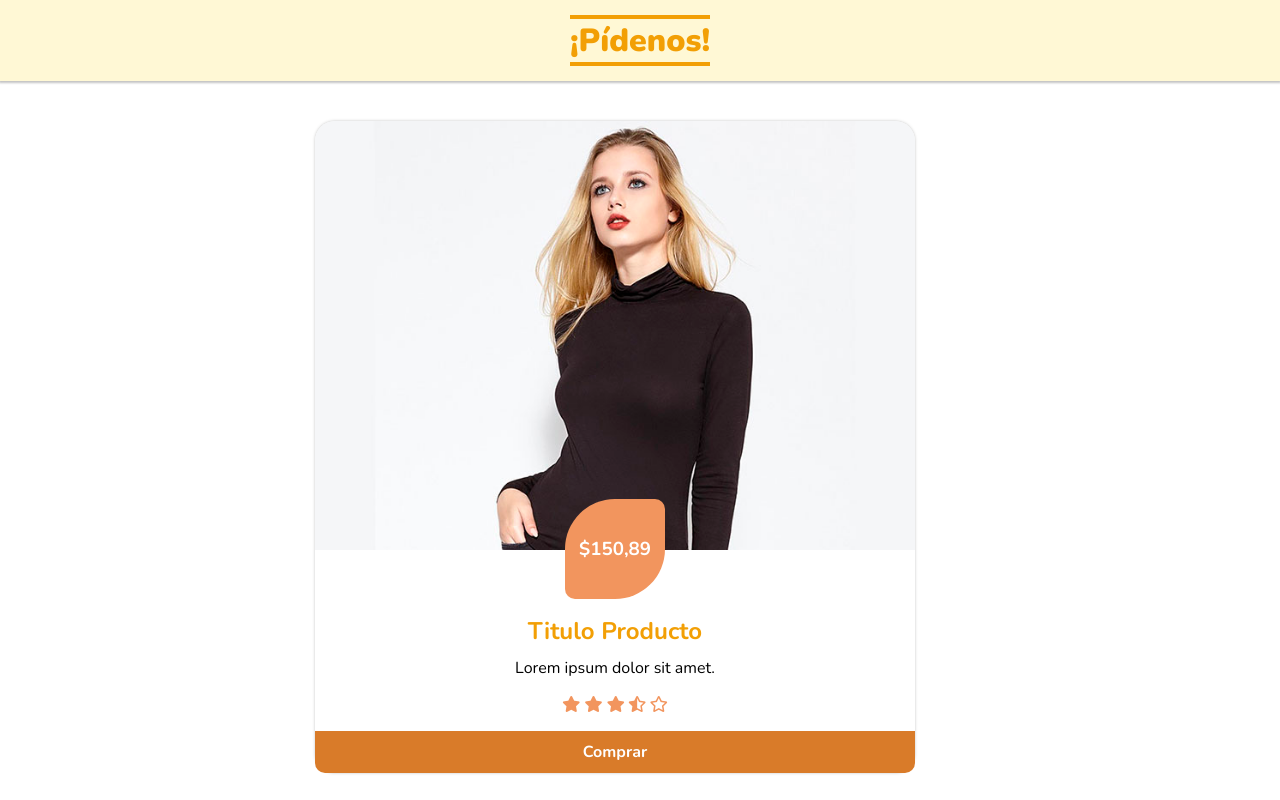
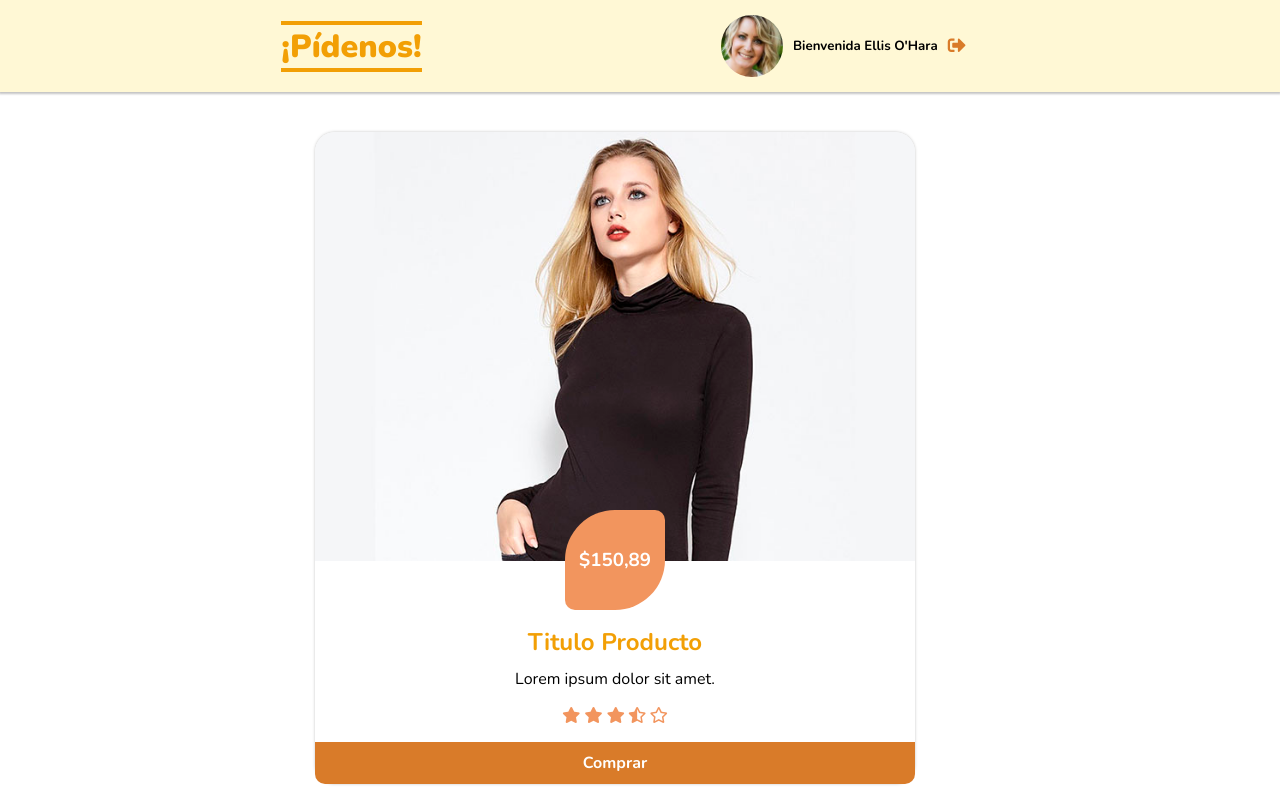
Before and after one commit to figitalweb/appPedidos, a plain HTML site: page index.html in a window 1280 px wide. Shown: the top 800 px of the page. Drawn offline with nearby package versions, Linux system fonts and the light colour scheme.

Commit message:
Se agrego perfil de usuario

```diff
--- a/css/main.css
+++ b/css/main.css
@@ -38,7 +38,8 @@ a {
     background-color: var(--color-bg);
     padding: 15px;
     display: flex;
-    justify-content: center;
+    justify-content: space-evenly;
+    align-items: center;
     box-shadow: 0 1px 2px 1px rgba(128, 128, 128, 0.472);
     grid-area: header;
 }
@@ -51,6 +52,30 @@ a {
     text-align: center;
     font-weight: 900;
 }
+
+.head div:last-child {
+    display: flex;
+    justify-content: center;
+    align-items: center;
+}
+
+.head div:last-child img {
+    width: 20%;
+    border-radius: 50%;
+    margin-right: 10px;
+}
+
+.head div:last-child a {
+    margin-left: 10px;
+    color: var(--color-secondary);
+    transition: 0.3s all;
+    font-size: 18px;
+}
+
+.head div:last-child a:hover {
+    color: var(--color-primary);
+}
+
 
 /*----------  seccion de productos  ----------*/
 .containerProducts {
--- a/index.html
+++ b/index.html
@@ -14,7 +14,16 @@
     <main class="container">
         <!-- Sección de Cabecera -->
         <header class="head">
-            <h1>¡Pídenos!</h1>
+            <div>
+                <h1>¡Pídenos!</h1>
+            </div>
+            <div>
+                <img src="img/profile.jpg" alt="">
+                <h5>Bienvenida Ellis O'Hara</h5>
+                <a href="#">
+                    <i class="fas fa-sign-out-alt"></i>
+                </a>
+            </div>
         </header>
 
         <!-- Seccion de Productos -->
```
Also changed, not shown: img/profile.jpg (added).
